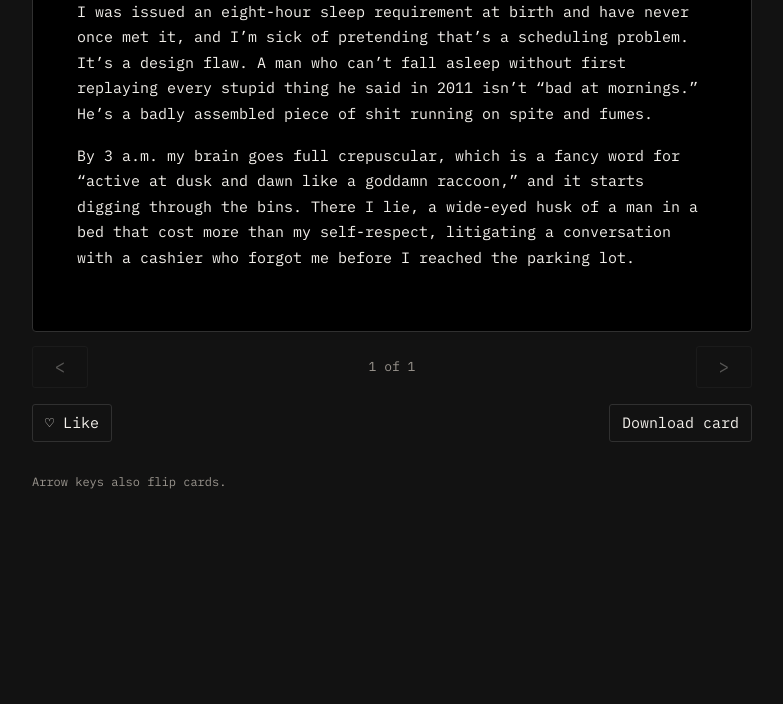
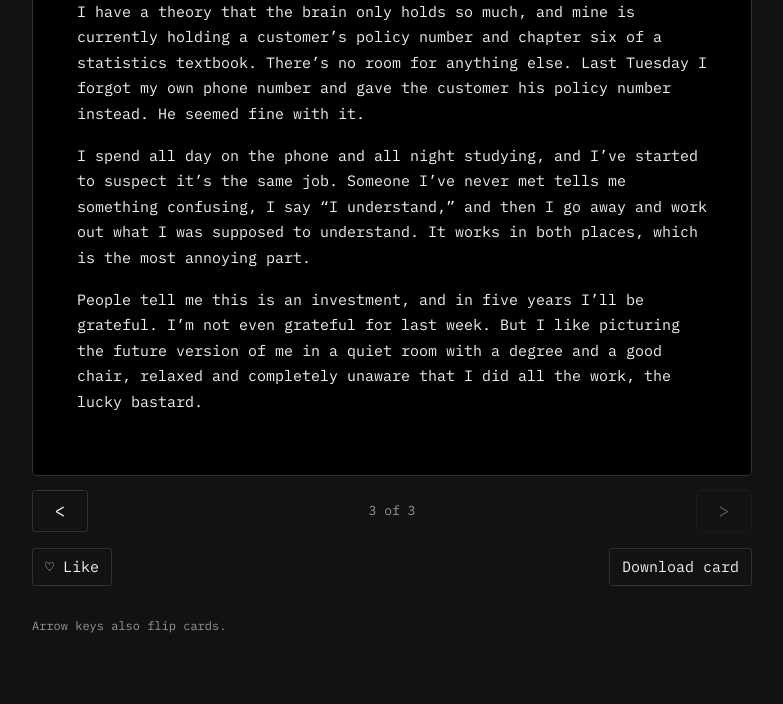
Before and after one commit to zmxlfrd/fine-print, a plain HTML site: page index.html in a window 1280 px wide. Shown: the part 567-1271 px from the top of the page, without its empty margins (248-1031 px from the left). Before the commit the page ends 1127 px from the top, so only its background shows below. Drawn offline with Linux system fonts and the light colour scheme.

Commit message:
Update index.html
add card 2 and 3

```diff
--- a/index.html
+++ b/index.html
@@ -68,7 +68,21 @@ const CARDS = [
       "I was issued an eight-hour sleep requirement at birth and have never once met it, and I’m sick of pretending that’s a scheduling problem. It’s a design flaw. A man who can’t fall asleep without first replaying every stupid thing he said in 2011 isn’t “bad at mornings.” He’s a badly assembled piece of shit running on spite and fumes.",
       "By 3 a.m. my brain goes full crepuscular, which is a fancy word for “active at dusk and dawn like a goddamn raccoon,” and it starts digging through the bins. There I lie, a wide-eyed husk of a man in a bed that cost more than my self-respect, litigating a conversation with a cashier who forgot me before I reached the parking lot."
     ],
-    foot: "" }
+    foot: "" },
+    { n: 2, date: "2026-11-22", title: "Soulmate (Out Of Stock)", draft: false,
+    body: [
+      "The ancient Greeks believed we used to have four arms, four legs and one head with two faces, and we were happy. Complete. So complete that the gods panicked we’d stop worshipping them, so they cut us in half, the petty bastards. Ever since, we’ve been wandering around in misery looking for the other half of our soul.",
+      "And apparently when the two halves find each other there’s an unspoken understanding and a joy like no other. Astronomers have a word for planets lining up perfectly, syzygy, and it happens about as often.",
+      "What bothers me is how the story assumes the cut was clean. Nobody asks who got the half that remembers where the keys are. Nobody asks if the other half also hates my favourite song. I’ve spent years looking for my missing half, and as far as I can tell, it was the half of me that knew what it was doing."
+    ],
+    foot: "" },
+    { n: 3, date: "2026-11-22", title: "Capacity (Limited Availability)", draft: false,
+    body: [
+      "I have a theory that the brain only holds so much, and mine is currently holding a customer’s policy number and chapter six of a statistics textbook. There’s no room for anything else. Last Tuesday I forgot my own phone number and gave the customer his policy number instead. He seemed fine with it.",
+      "I spend all day on the phone and all night studying, and I’ve started to suspect it’s the same job. Someone I’ve never met tells me something confusing, I say “I understand,” and then I go away and work out what I was supposed to understand. It works in both places, which is the most annoying part.",
+      "People tell me this is an investment, and in five years I’ll be grateful. I’m not even grateful for last week. But I like picturing the future version of me in a quiet room with a degree and a good chair, relaxed and completely unaware that I did all the work, the lucky bastard."
+    ],
+    foot: "" },
 ];
 
 const $ = id => document.getElementById(id);
```
